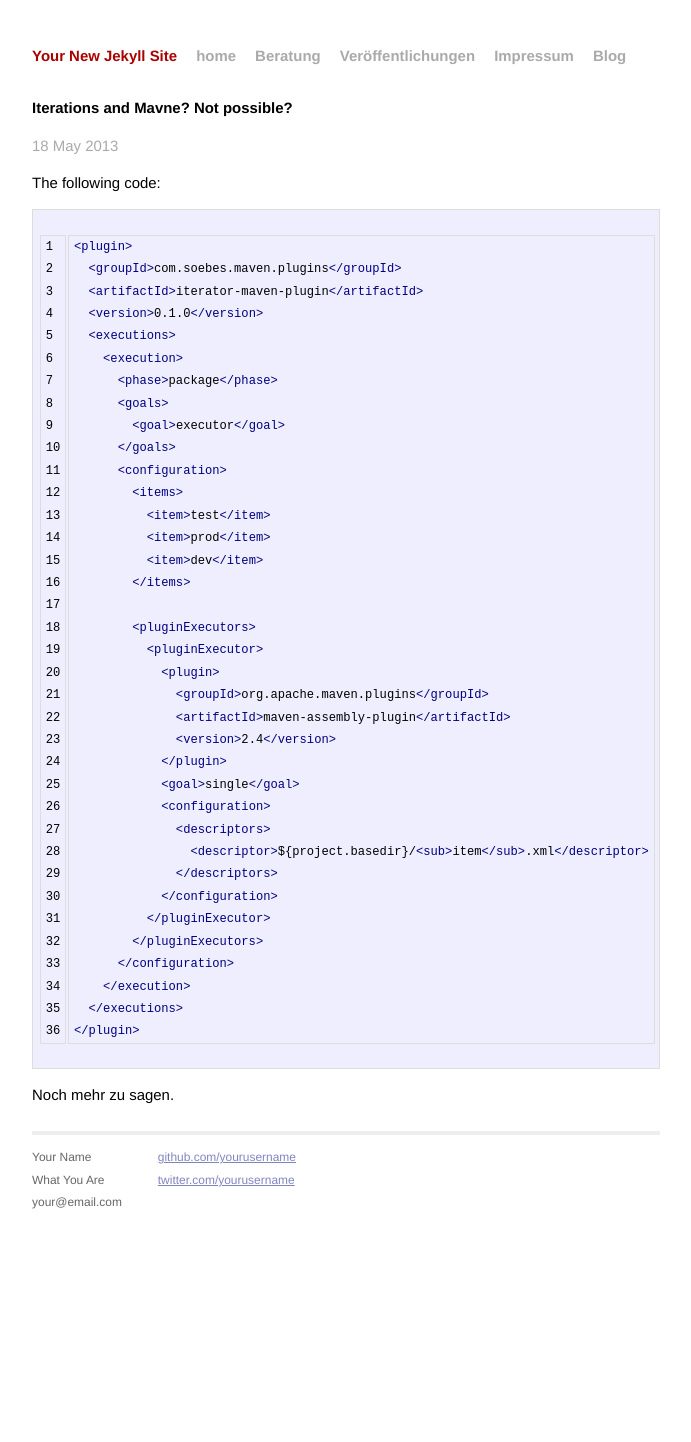
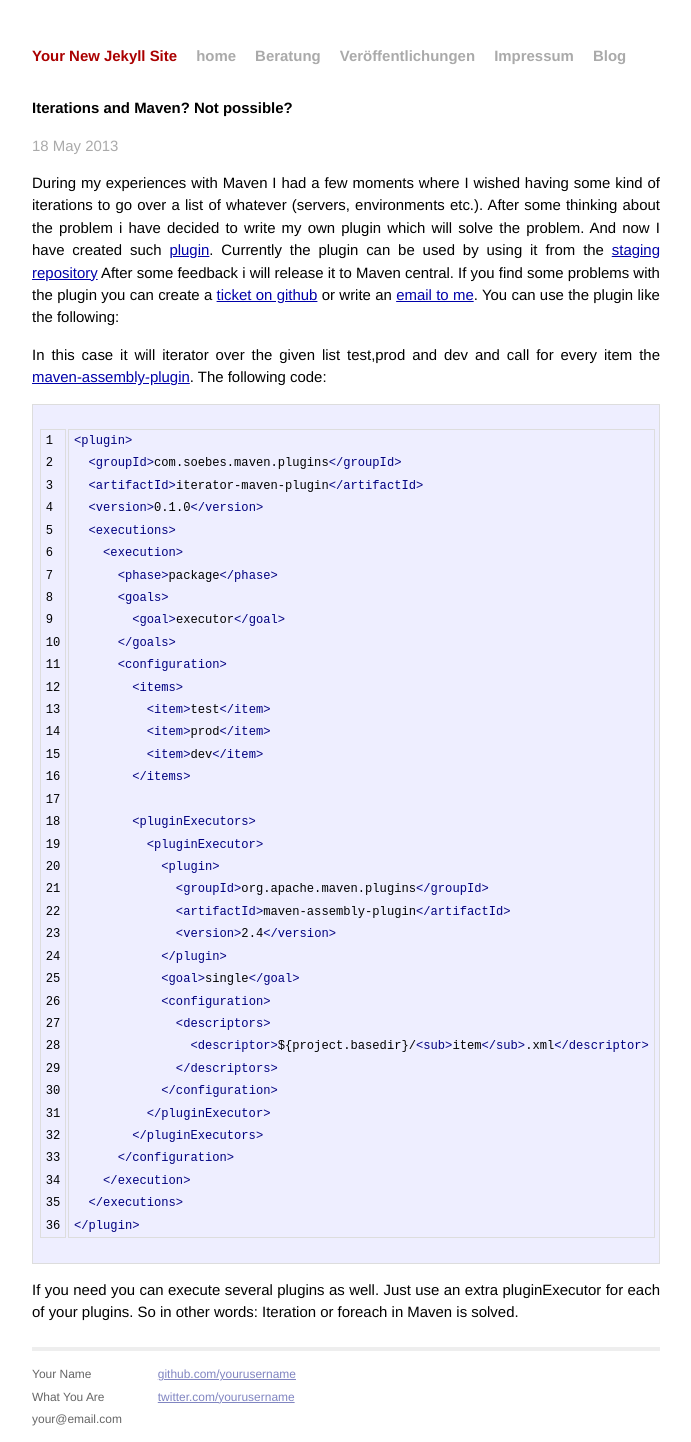
Before and after one commit to khmarbaise/site, a Jekyll site: the page built from blog/_posts/2013-04-30-maven-iterations.md, in a window 1280 px wide. Shown: the whole page, without its empty margins (294-985 px from the left). Built offline with Jekyll 4.4.1, drawn with Linux system fonts in a browser that asks for light colours; before the commit the page ends 1226 px from its top, so only the background shows below that.

Commit message:
- Introduced a post-type to distinguish   blog and other posts.

```diff
--- a/blog/_posts/2013-04-30-maven-iterations.md
+++ b/blog/_posts/2013-04-30-maven-iterations.md
@@ -1,11 +1,25 @@
 ---
 layout: post
-title:  "Iterations and Mavne? Not possible?"
+title:  "Iterations and Maven? Not possible?"
 date:   2013-05-18 18:39:28
-tags:   Maven, Source Code, Tests, News
-category: Maven
+tags:   Maven, iterator-maven-plugin
+categories: Build Management, Maven
+post-type: blog
 ---
 
+During my experiences with Maven I had a few moments where I wished
+having some kind of iterations to go over a list of whatever (servers,
+environments etc.). After some thinking about the problem i have
+decided to write my own plugin which will solve the problem. And now I
+have created such [plugin][github-iterator-maven-plugin]. Currently the
+ plugin can be used by using it from the [staging repository][oss-staging-repository]
+After some feedback i will release it to Maven central. If you find
+some problems with the plugin you can create a [ticket on github][github-iterator-maven-plugin-issues]
+or write an <a href="mailto:mavenplugin@soebes.de">email to me</a>. You
+can use the plugin like the following:
+
+In this case it will iterator over the given list test,prod and dev and
+call for every item the [maven-assembly-plugin][maven-assembly-plugin].
 The following code:
 
 {% highlight xml linenos %}
@@ -46,4 +60,12 @@
   </executions>
 </plugin>
 {% endhighlight %}
-Noch mehr zu sagen.
+
+If you need you can execute several plugins as well. Just use an
+extra pluginExecutor for each of your plugins. So in other words:
+Iteration or foreach in Maven is solved.
+
+[github-iterator-maven-plugin]: http://khmarbaise.github.com/iterator-maven-plugin/ "Iterator Maven Plugin"
+[github-iterator-maven-plugin-issues]: https://github.com/khmarbaise/iterator-maven-plugin/issues "Issues on GitHub"
+[oss-staging-repository]: https://oss.sonatype.org/content/repositories/comsoebesmavenplugins-660 "staging repository"
+[maven-assembly-plugin]: http://maven.apache.org/plugins/maven-assembly-plugin/ "The Maven Assembly Plugin"
--- a/blog/index.html
+++ b/blog/index.html
@@ -7,7 +7,7 @@
   <h1>My Blog</h1>
   <ul class="posts">
     {% for post in site.posts %}
-      {% if post.lecture != true %}
+      {% if post.post-type == 'blog' %}
         <li><span>{{ post.date | date_to_string }}</span> &raquo; <a href="{{ post.url }}">{{ post.title }}</a></li>
       {% endif %}
       {{ tag_cloud }}
--- a/public/index.html
+++ b/public/index.html
@@ -7,7 +7,7 @@
   <h1>My Lecutres</h1>
   <ul class="posts">
     {% for post in site.posts %}
-      {% if post.lecture %}
+      {% if post.post-type == 'lecture' %}
         <li><span>{{ post.date | date_to_string }}</span> &raquo; <a href="{{ post.url }}">{{ post.title }}</a></li>
       {% endif %}
     {% endfor %}
```
Also changed, not shown: blog/_posts/2013-05-18-welcome-to-jekyll.md (+1 -0 lines), public/_posts/2012-06-25-GearConf.md (+1 -0 lines), public/_posts/2012-08-01-Maven.md (+1 -0 lines).
